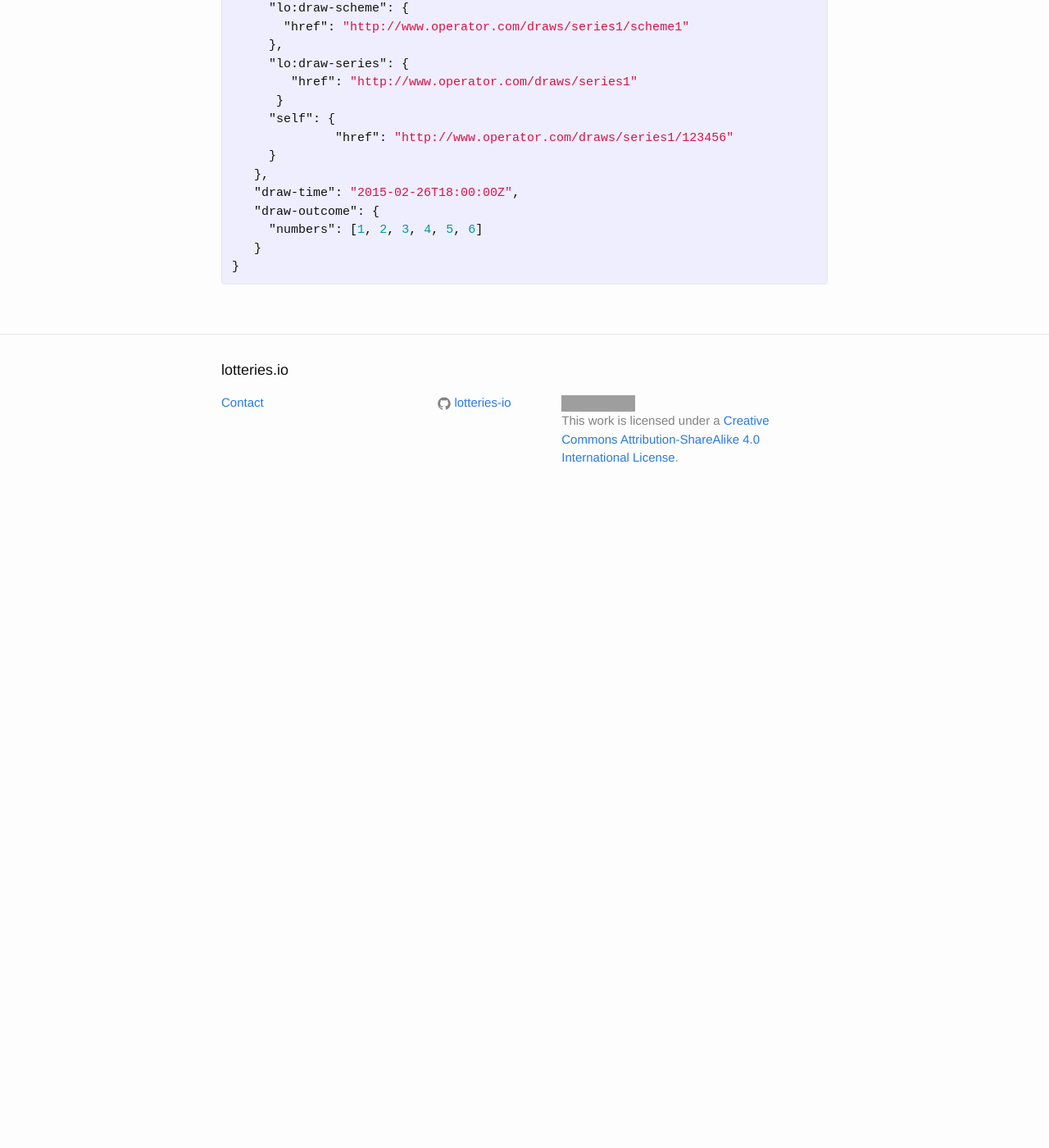
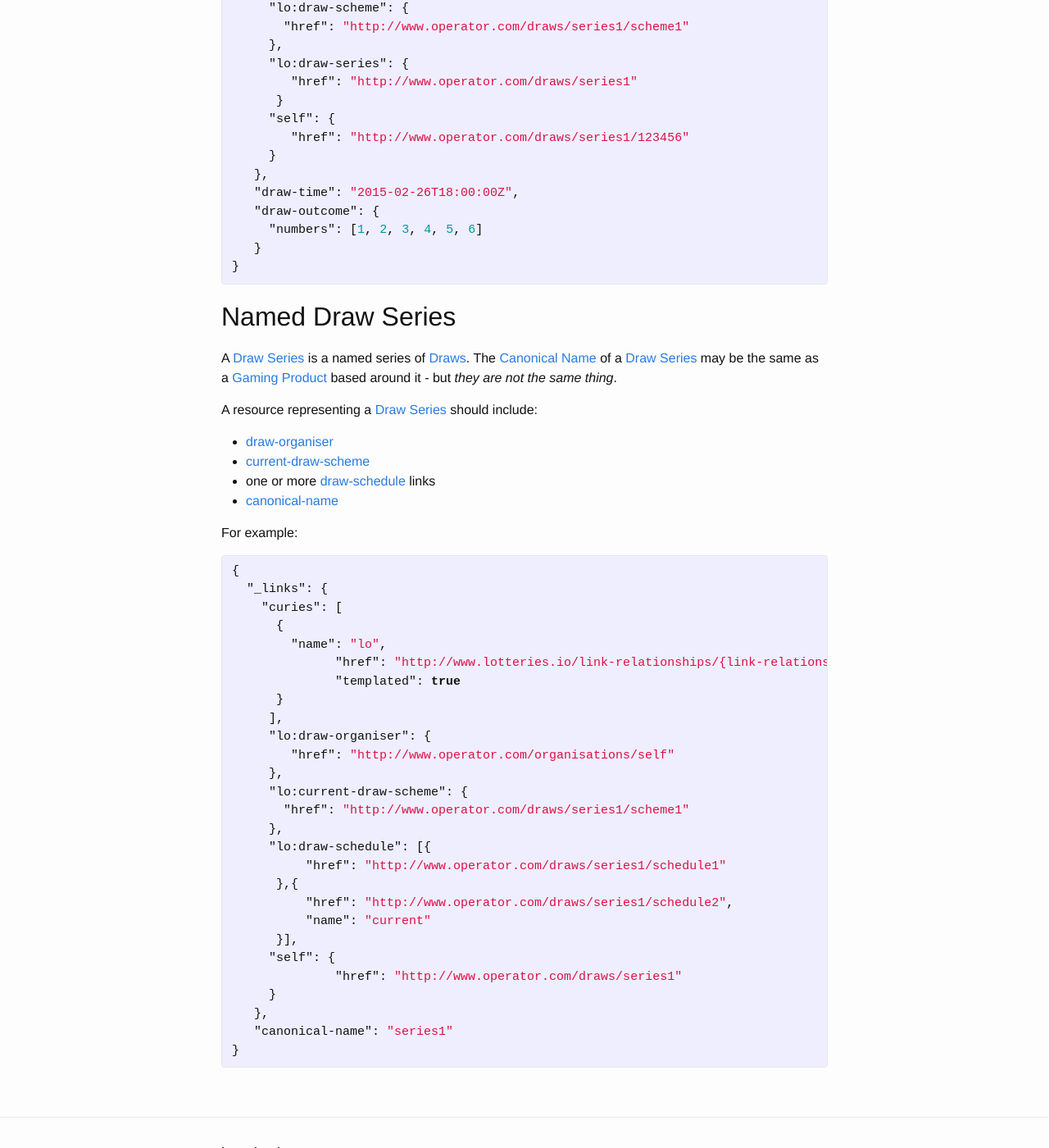
Before and after one commit to lotteries-io/lotteries-io.github.io, a Jekyll site: the page built from _application-profiles/lotteries-io-draw.md, in a window 1280 px wide and 1400 px high, scrolled down 920 px. Shown: the whole window at 82% size. Built offline with Jekyll 4.4.1, drawn with Linux system fonts in a browser that asks for light colours; before the commit the page ends 1550 px from its top, so only the background shows below that; grey boxes are pictures that could not be loaded.

Commit message:
Update lotteries-io-draw.md

```diff
--- a/_application-profiles/lotteries-io-draw.md
+++ b/_application-profiles/lotteries-io-draw.md
@@ -41,7 +41,7 @@ For example:
         "href": "http://www.operator.com/draws/series1"
       }
      "self": {
- 	      "href": "http://www.operator.com/draws/series1/123456"
+        "href": "http://www.operator.com/draws/series1/123456"
      }
    },
    "draw-time": "2015-02-26T18:00:00Z",
@@ -51,3 +51,47 @@ For example:
 }
 
 {% endhighlight %}
+
+## Named Draw Series
+
+A [Draw Series](../concepts/draw-series) is a named series of [Draws](../concepts/draw). The [Canonical Name](../properties/canonical-name) of a [Draw Series](../concepts/draw-series) may be the same as a [Gaming Product](../concepts/gaming-product) based around it - but *they are not the same thing*.
+
+A resource representing a [Draw Series](../concepts/draw-series) should include:
+
+* [draw-organiser](../link-relationships/draw-organiser)
+* [current-draw-scheme](../link-relationships/draw-scheme)
+* one or more [draw-schedule](../link-relationships/draw-schedule) links
+* [canonical-name](../properties/canonical-name)
+
+For example:
+
+{% highlight json%}
+{
+  "_links": {
+    "curies": [
+      {
+        "name": "lo",
+	      "href": "http://www.lotteries.io/link-relationships/{link-relationship}",
+	      "templated": true
+      }
+     ],
+     "lo:draw-organiser": {
+        "href": "http://www.operator.com/organisations/self"
+     },
+     "lo:current-draw-scheme": {
+       "href": "http://www.operator.com/draws/series1/scheme1"
+     },
+     "lo:draw-schedule": [{
+          "href": "http://www.operator.com/draws/series1/schedule1"
+      },{
+          "href": "http://www.operator.com/draws/series1/schedule2",
+          "name": "current"
+      }],
+     "self": {
+ 	      "href": "http://www.operator.com/draws/series1"
+     }
+   },
+   "canonical-name": "series1"
+}
+
+{% endhighlight %}
```
